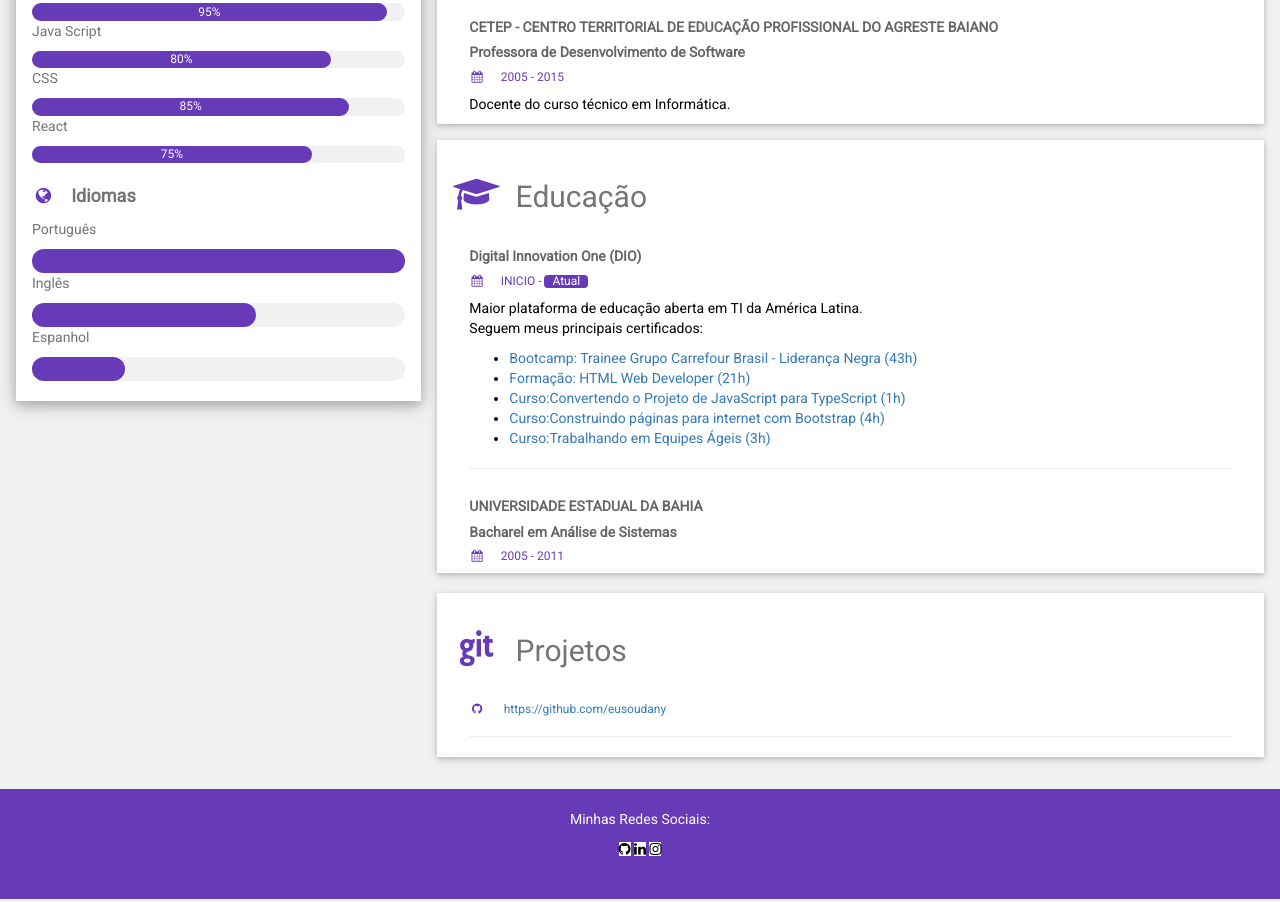
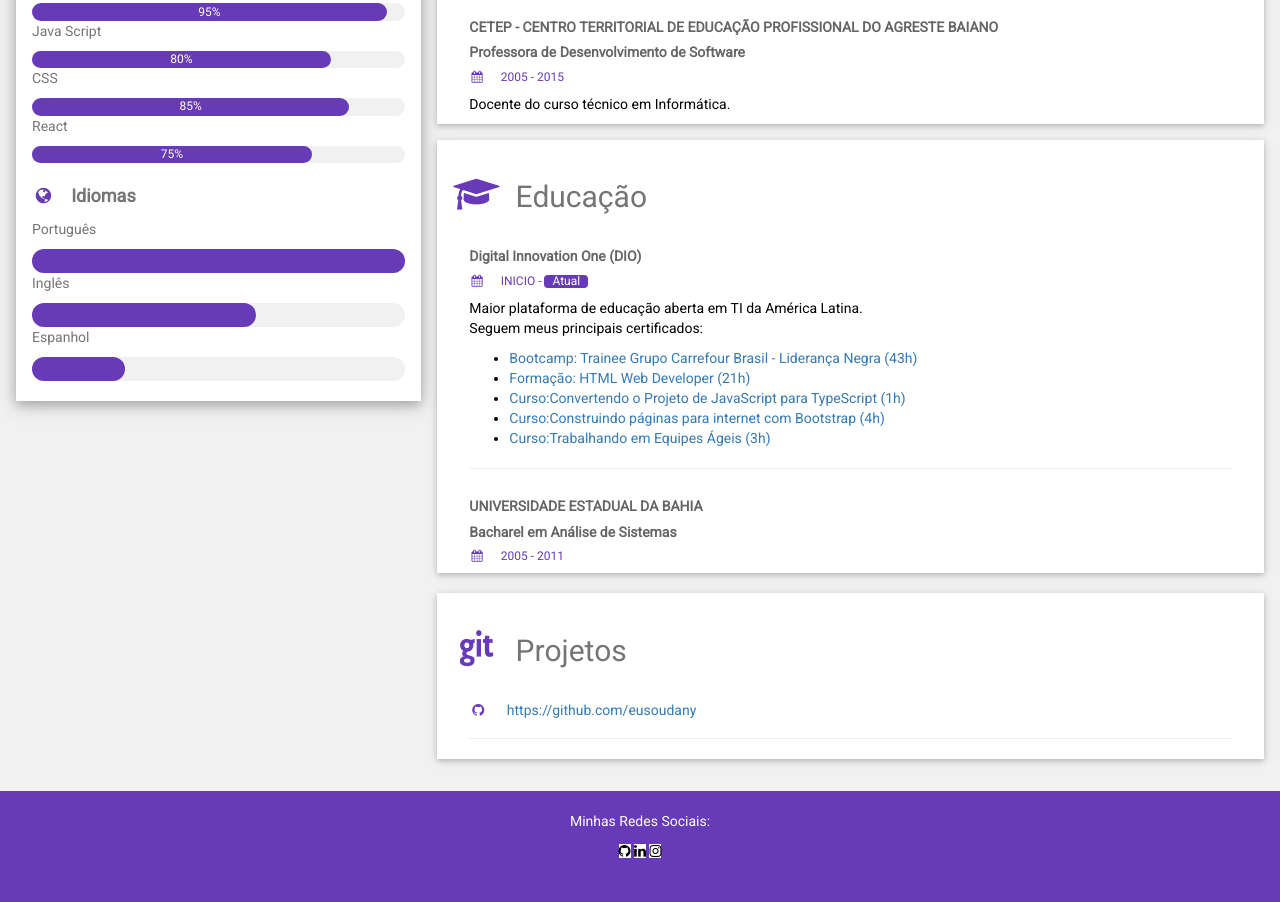
Before and after one commit to eusoudany/cv, a plain HTML site: page index.html in a window 1280 px wide. Shown: the part 611-1513 px from the top of the page. Drawn offline with nearby package versions, Linux system fonts and the light colour scheme.

Commit message:
aumentar fonte

```diff
--- a/index.html
+++ b/index.html
@@ -179,10 +179,10 @@
               <i class="fa fa-git fa-fw w3-margin-right w3-xxlarge w3-text-deep-purple"></i>Projetos
             </h2>
             <div class="w3-container">
-              <h6 class="w3-text-deep-purple">
+              <h5 class="w3-text-deep-purple">
                 <i class="fa fa-github fa-fw w3-margin-right"></i>
                 <a href="LINK_GITHUB" target="_blank">https://github.com/eusoudany</a>
-              </h6>
+              </h5>
 
               <hr>
             </div>
```
